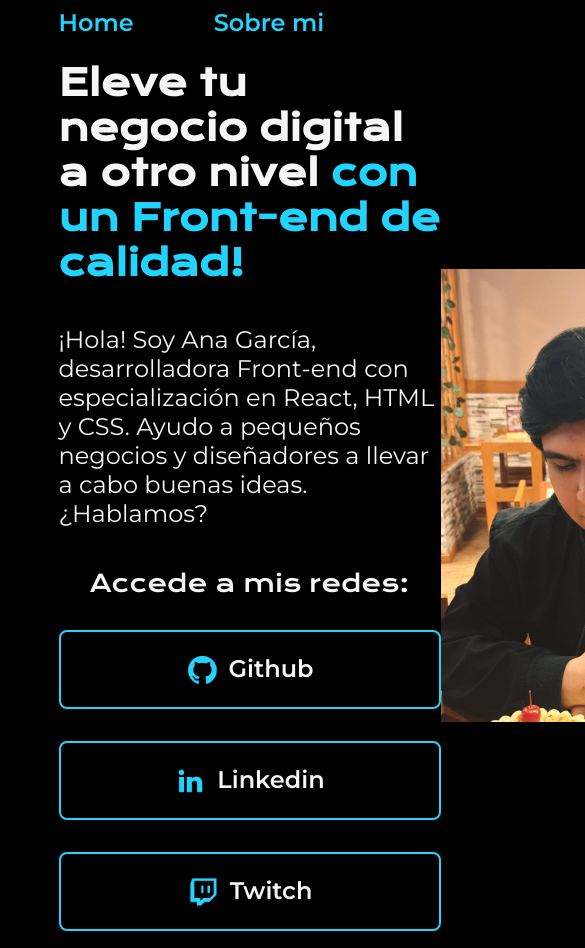
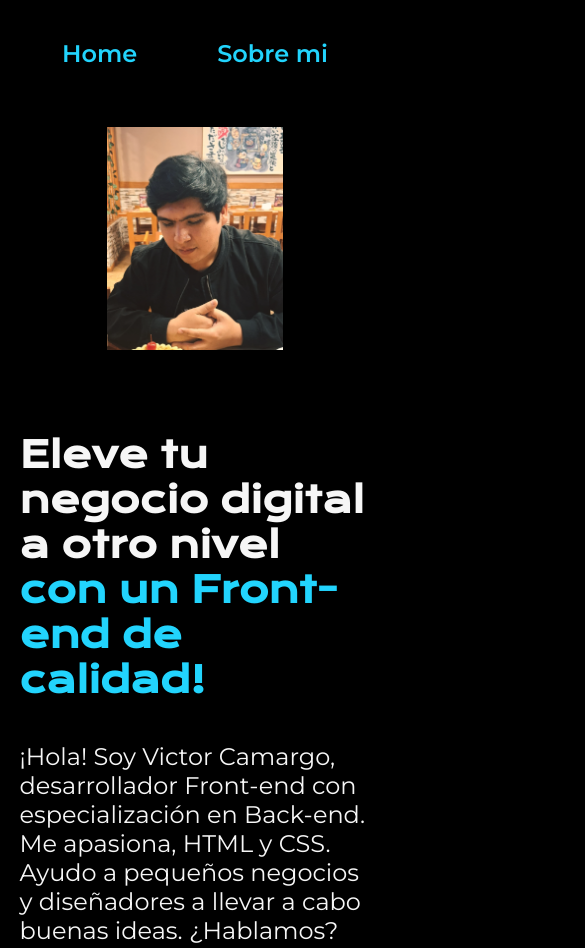
Before and after one commit to vikdir134/proyecto-html-css, a plain HTML site: page index.html in a window 390 px wide. Shown: the top 948 px of the page, 585 px wide, since content can reach past the window. Drawn offline with nearby package versions, Linux system fonts and the light colour scheme.

Commit message:
Version final de movil

```diff
--- a/index.html
+++ b/index.html
@@ -4,7 +4,7 @@
     <meta charset="UTF-8">
     <meta name="viewport" content="width=device-width, initial-scale=1.0">
     <title> Portafolio </title>
-    <link rel="stylesheet" href="/styles/style.css"> <!-- Aqui conectamos el archivo style con el html-->
+    <link rel="stylesheet" href="style.css"> <!-- Aqui conectamos el archivo style con el html-->
 </head>
 <body>
     <header class="header">
@@ -20,7 +20,7 @@
                 calidad!</strong>
             </h1>
             <p class="presentacion_contenido_texto">
-                ¡Hola! Soy Ana García, desarrolladora Front-end con especialización en React,
+                ¡Hola! Soy Victor Camargo, desarrollador Front-end con especialización en Back-end. Me apasiona,
                 HTML y CSS. Ayudo a pequeños negocios y diseñadores a llevar a cabo buenas
                 ideas. ¿Hablamos?
             </p>
@@ -37,7 +37,7 @@
                     Twitch</a>
             </div>
         </section>
-        <img src="./assets/Imagem.png" alt="Imagen de Ana García trabajando">
+        <img class="presentacion__imagen" src="./assets/Imagem.png" alt="Imagen de Victor posando">
     </main>
     <footer class="footer">
        <p>Desarrollado por Victor Camargo</p>
--- a/styles/style.css
+++ b/style.css
@@ -33,7 +33,7 @@ body{
 
 .header__menu__link{
     font-family: var(--fuente-montserrat);
-    font-size: 24px;
+    font-size: 1.5rem;
     font-weight: 600;
     color: var(--color-terciario);
     text-decoration: none;/* Aqui quitamos el subrayado de los links*/
@@ -46,24 +46,25 @@ body{
     align-items: center;
     padding: 6% 15%;
     justify-content: space-between;
+    gap:82px;/* Aqui agregamos el gap para que haya espacio entre los elementos*/
     }
 
 .presentacion_contenido{
-    width: 615px;
+    width: 50%;
     display: flex;
     flex-direction: column;
     gap:40px
 }
 
 .presentacion_contenido_titulo{
-    font-size: 36px;
+    font-size: 2.25rem;
     font-family: var(--fuente-krona);
 
 }
 
 .presentacion_contenido_texto{
     font-family: var(--fuente-montserrat);
-    font-size: 24px
+    font-size: 1.5rem
 }
 .presentacion_botones{
     display: flex;
@@ -74,16 +75,16 @@ body{
 }
 .Presentacion_enlaces_subtitulo{
     font-family: var(--fuente-krona);
-    font-size: 24px;
+    font-size: 1.5rem;
     font-weight: 400;
 }
 .presentacion_enlaces_link{
-    width: 378px;
+    width: 50%;
     text-align: center;
     padding: 21.5px 0;
     border-radius: 8px;
     font-family: var(--fuente-montserrat);
-    font-size:24px;
+    font-size:1.5rem;
     font-weight: 600;
     text-decoration: none;
     color: var(--color-secundario);
@@ -95,12 +96,31 @@ body{
 .presentacion_enlaces_link:hover{/* Efecto hover cuando colocamos el cursor en el link cambia e color*/
     background-color: var(--color-cuaternario);
 }
+
+.presentacion__imagen{
+    width: 50%
+}
 .footer{
     background-color: var(--color-terciario);
     padding: 24px;
     color:var(--color-primario);
     font-family: var(--fuente-montserrat);
     text-align: center;
-    font-size: 24px;
+    font-size: 1.5rem;
     font-weight: 400;
 }
+@media(max-width:1200px ){
+    .header{
+    padding: 10%
+    }
+    .header__menu{
+    justify-content: center;
+    }
+    .presentacion{
+        flex-direction: column-reverse;
+        padding: 5%;
+    }
+    .presentacion_contenido{
+        width: auto;
+    }
+}
```
Also changed, not shown: about.html (+2 -2 lines).
